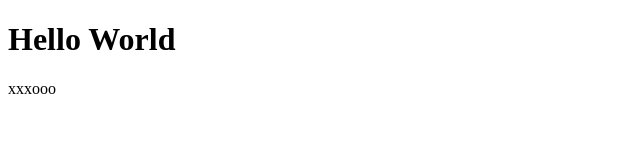
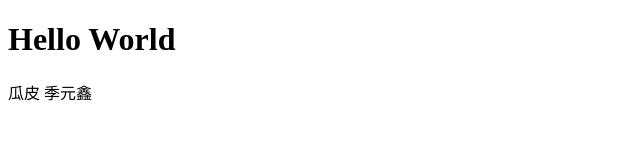
Before and after one commit to xuyangxy/xuyangxy.github.io, a plain HTML site: page index.html in a window 1280 px wide. Shown: the full height of the page, 0-640 px from the left. Drawn offline with Linux system fonts and the light colour scheme.

Commit message:
Update index.html

```diff
--- a/index.html
+++ b/index.html
@@ -2,6 +2,6 @@
 <html>
 <body>
 <h1>Hello World</h1>
-<p>xxxooo</p>
+<p>瓜皮  季元鑫</p>
 </body>
 </html>
```
